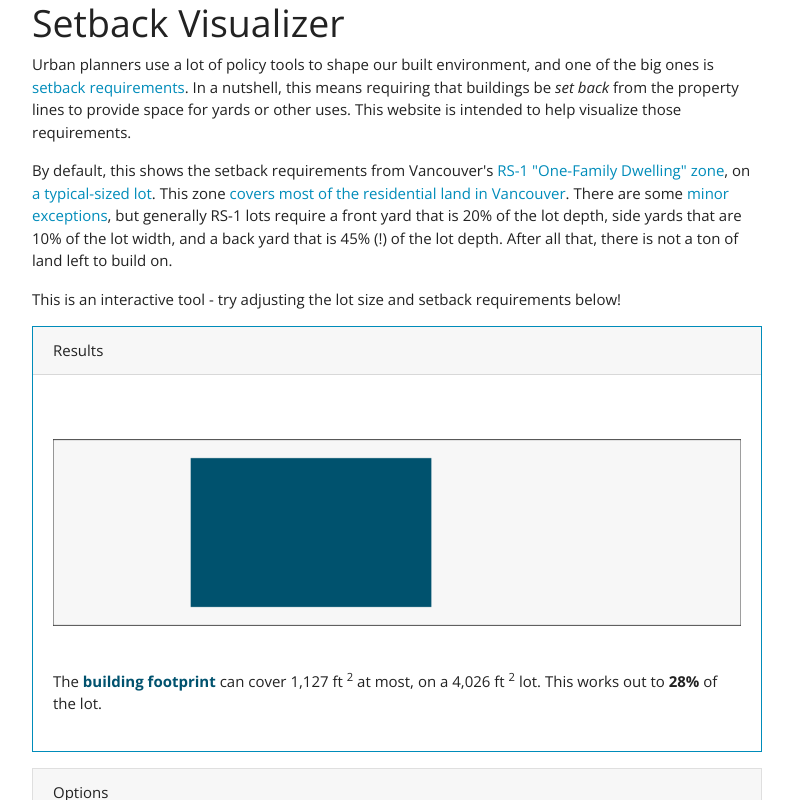
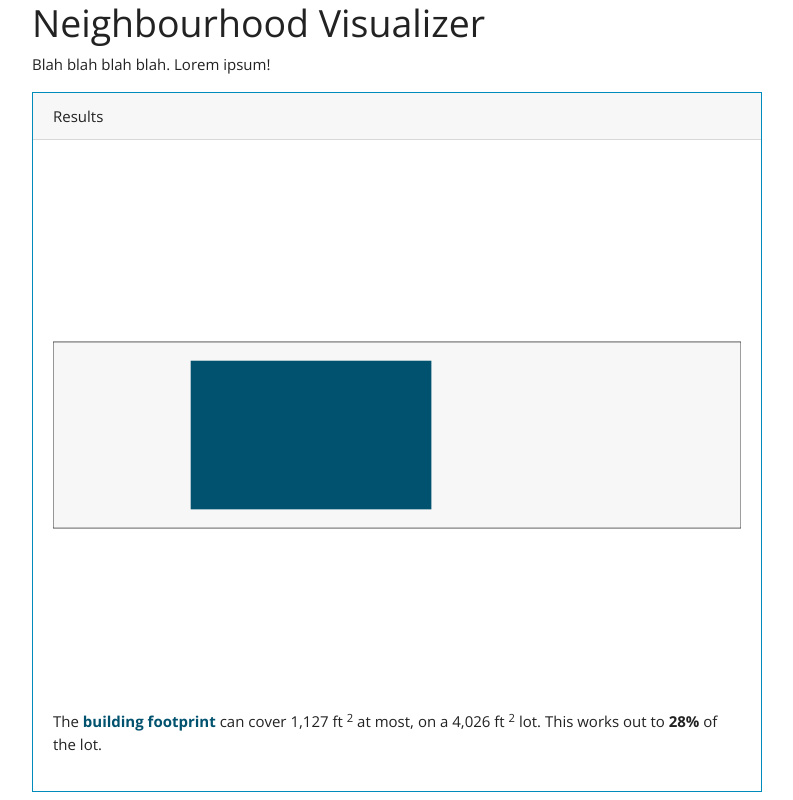
Before and after one commit to rgwood/NeighbourhoodVisualizer, an Angular app: page / in a window 1280 px wide. Shown: the top 800 px of the page, without its empty margins (53-846 px from the left). Built offline with nearby package versions, Linux system fonts and the light colour scheme.

Commit message:
initial fork

```diff
--- a/src/app/app.component.html
+++ b/src/app/app.component.html
@@ -1,27 +1,14 @@
 <div class='container'>
   <div class='row'>
     <div class='col-xs-12 col-md-8'>
-      <h1>Setback Visualizer</h1>
+      <h1>Neighbourhood Visualizer</h1>
       <p>
-        Urban planners use a lot of policy tools to shape our built environment, and one of the big ones is
-        <a href='https://en.wikipedia.org/wiki/Setback_(land_use)'>setback requirements</a>. In a nutshell, this means
-        requiring that buildings be <em>set back</em> from the property lines to provide space for yards
-        or other uses. This website is intended to help visualize those requirements.
+        Blah blah blah blah. Lorem ipsum!
       </p>
-      <p>
-        By default, this shows the setback requirements from Vancouver's <a href='http://bylaws.vancouver.ca/zoning/RS-1.pdf'>
-        RS-1 "One-Family Dwelling" zone</a>, on
-        <a href='https://www.theglobeandmail.com/real-estate/vancouver/long-time-homeowners-not-immune-to-new-housingmeasures/article33292127/'>
-          a typical-sized lot</a>. This zone <a href='http://vancouver.ca/files/cov/Zoning-Map-Vancouver.pdf'>covers most
-        of the residential land in Vancouver</a>. There are some <a href='http://bylaws.vancouver.ca/zoning/RS-1.pdf'>minor exceptions</a>,
-        but generally RS-1 lots require a front yard that is 20% of the lot depth, side yards that are 10% of the lot width, and a back
-        yard that is 45% (!) of the lot depth. After all that, there is not a ton of land left to build on.
-      </p>
-      <p>This is an interactive tool - try adjusting the lot size and setback requirements below!</p>
       <div class="card border-primary mb-3">
         <div class="card-header">Results</div>
         <div class="card-body">
-          <canvas class="center-block" id="setbackCanvas" width="1000" height="400"></canvas>
+          <canvas class="center-block" id="setbackCanvas" width="1000" height="800"></canvas>
           <p [hidden]="!inputForm.valid ">
             The <span style="color:rgb(0, 82, 110);font-weight:bold">building footprint</span> can cover {{bldgArea | number:'1.0-0'}} {{inputForm.value.units}}
             <sup>2</sup> at most, on a {{inputForm.value.lotWidth * inputForm.value.lotDepth | number:'1.0-0'}} {{inputForm.value.units}}
--- a/src/index.html
+++ b/src/index.html
@@ -3,7 +3,7 @@
 
 <head>
   <meta charset="utf-8">
-  <title>Setback Visualizer</title>
+  <title>Neighbourhood Visualizer</title>
   <base href="/">
 
   <meta name="viewport" content="width=device-width, initial-scale=1">
```
Also changed, not shown: 1 other file (tests, documents, lock files or other folders).
